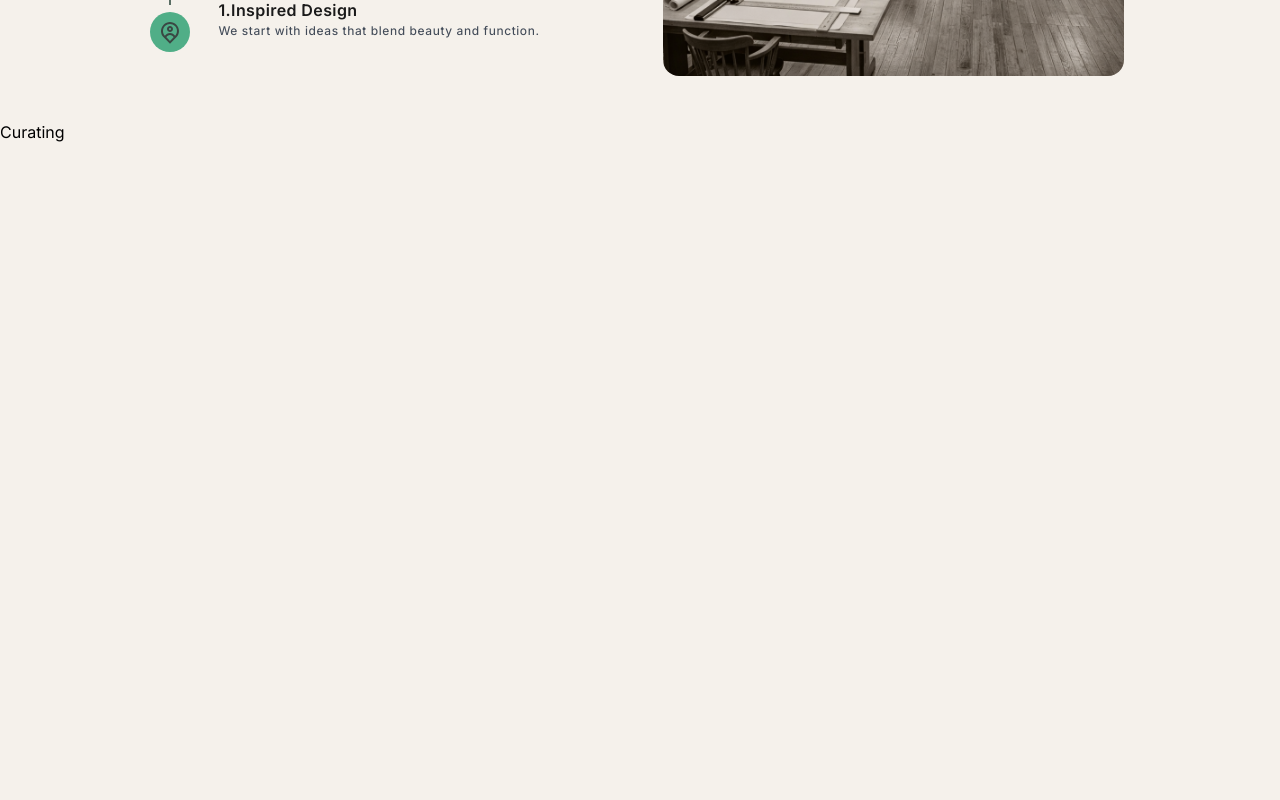
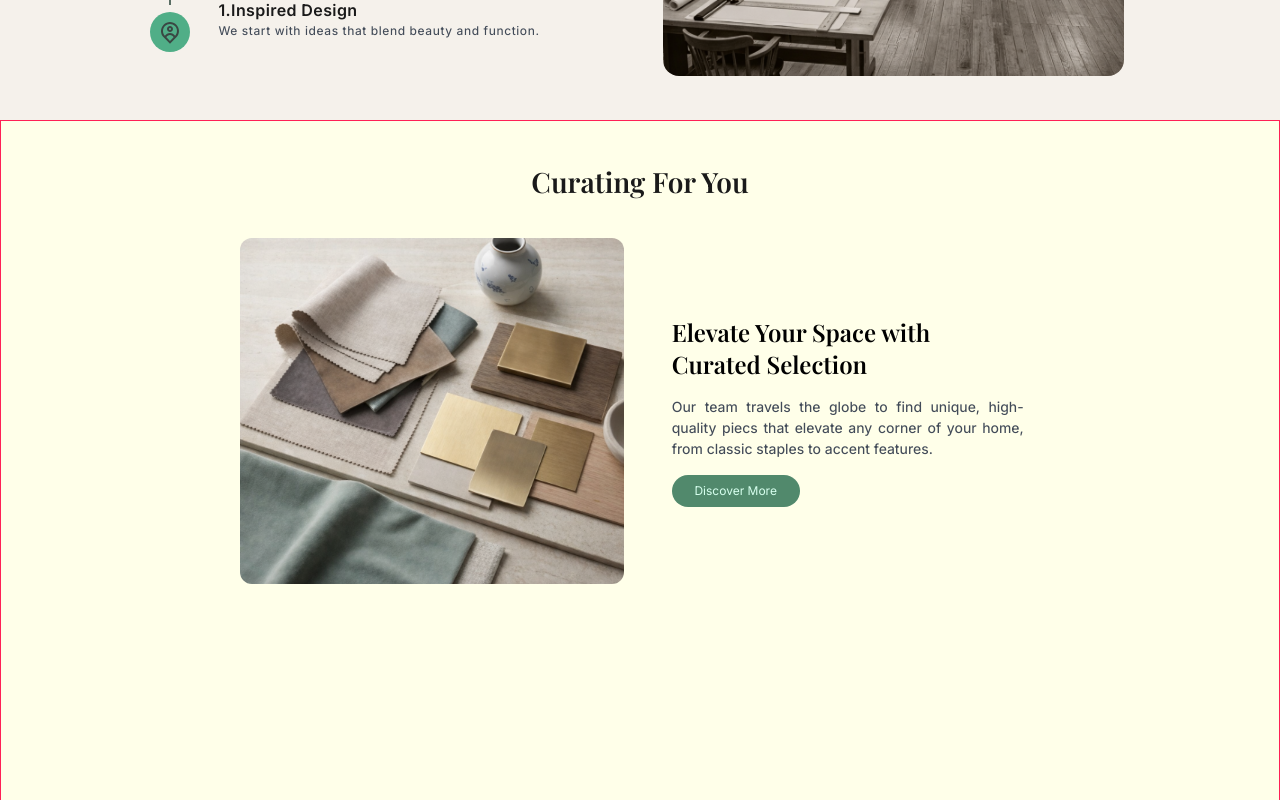
Before and after one commit to DragnelProjects/Furniture-website, a React (Vite) app: page /about in a window 1280 px wide. Shown: the part 2360-3160 px from the top of the page. Built offline with nearby package versions, Linux system fonts and the light colour scheme; a web font is replaced by a local one.

Commit message:
in progress

```diff
--- a/src/about/curating-files/Curating.jsx
+++ b/src/about/curating-files/Curating.jsx
@@ -1,8 +1,16 @@
 import React from 'react'
+import CuratingImg from '../about-images/curating.png'
+import CuratingText from './CuratingText'
 
 function Curating() {
   return (
-    <div className='min-h-screen'>Curating</div>
+    <div className='min-h-screen items_col py-10 gap-4 bg-[#ffffe9] border border-rose-500 '>
+      <h2 className='title_text '>Curating for you</h2>
+      <div className='w-full h-[30vw] flex items-center justify-center gap-8  '>
+        <img src={CuratingImg} className='h-[90%] w-[30%] object-cover rounded-xl ' />
+        <CuratingText/>
+      </div>
+    </div>
   )
 }
 
--- /dev/null
+++ b/src/about/curating-files/CuratingText.jsx
@@ -0,0 +1,14 @@
+import React from 'react'
+
+function CuratingText() {
+  return (
+    <div className=' h-full w-[30vw] flex_col justify-center gap-4 px-4 '>
+        <h2 className='text-2xl font-semibold w-65 '>Elevate Your Space with Curated Selection</h2>
+        <p className='sub_text  text-justify '>Our team travels the globe to find unique, high-quality piecs that elevate any corner of your home, from classic staples to accent features.</p>
+        <button className='bg-[#196344c0] text-[#d7ffee] text-xs py-2 rounded-full w-[10vw] '>Discover More</button>
+
+    </div>
+  )
+}
+
+export default CuratingText
```
